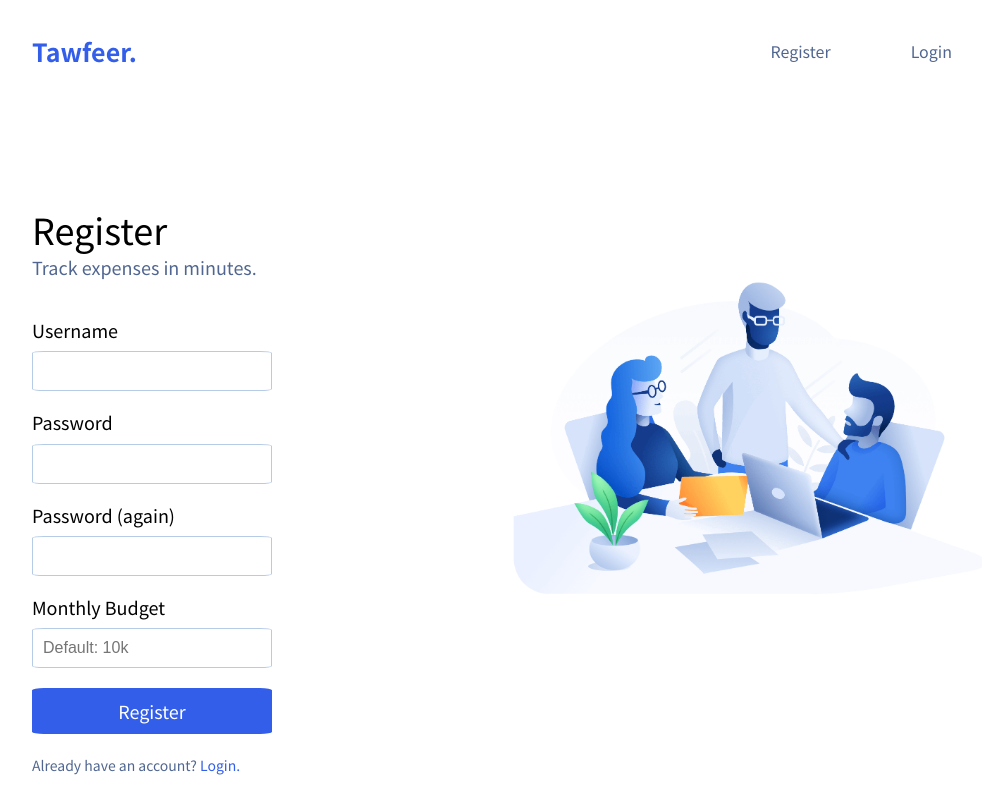
After one commit to oyasr/tawfeer, a Flask app: page /register in a window 1280 px wide. The commit adds this page. Shown: the whole page, without its empty margins (128-1110 px from the left). Run offline with Flask 2, Linux system fonts and the light colour scheme; some libraries are stand-ins or nearby versions.

Commit message:
Implemented register & logout

```diff
--- a/app.py
+++ b/app.py
@@ -1,6 +1,6 @@
 from cs50 import SQL
 from datetime import datetime
-from flask import Flask, request, render_template, redirect, url_for, session
+from flask import Flask, request, render_template, redirect, url_for, session, flash
 from flask_session import Session
 from tempfile import mkdtemp
 from werkzeug.exceptions import default_exceptions, HTTPException, InternalServerError
@@ -35,9 +35,21 @@ db = SQL('sqlite:///tawfeer.db')
 @app.route('/')
 @login_required
 def index():
-    return '<h1>Hello, World!</h1>'
+    return apology('TODO', 400)
 
-@app.route("/login", methods=["GET", "POST"])
+@app.route('/logout')
+@login_required
+def logout():
+    """Log user out"""
+
+    # Forget any user_id
+    session.clear()
+
+    # Redirect user to login form
+    return redirect("/")
+
+
+@app.route('/login', methods=['GET', 'POST'])
 def login():
     """Log user in"""
 
@@ -64,7 +76,7 @@ def login():
         # Ensure username exists and password is correct
         password = request.form.get('password')
         if len(rows) != 1 or not check_password_hash(rows[0]['hash'], password):
-            return apology('invalid username and/or password', 403)
+            return apology('Invalid username and/or password.', 403)
 
         # Remember which user has logged in
         session['user_id'] = rows[0]['id']
@@ -75,3 +87,73 @@ def login():
     # Method is GET
     else:
         return render_template("login.html")
+
+
+@app.route('/register', methods=['GET', 'POST'])
+def register():
+    """Register user"""
+
+    # Forget any user_id
+    session.clear()
+
+    # Method is POST
+    if request.method == 'POST':
+
+        # Get username, password & cash
+        username = request.form.get('username')
+        password = request.form.get('password')
+        password_again = request.form.get('password-again')
+        cash = request.form.get('cash')
+
+        # Ensure user submitted a name
+        if not username:
+            return apology('Missing a username?', 400)
+
+        # Ensure user submitted matching passwords
+        if not password or password != password_again:
+            return apology('Submit matching passwords.', 400)
+
+        # Check if username is unique
+        row = db.execute("""
+            SELECT COUNT(*) AS count
+            FROM users
+            WHERE username = :username;
+            """, username=username)
+
+        # Username taken
+        if row[0]["count"] > 0:
+            return apology("Username already taken.", 400)
+
+        # Generate password hash
+        password_hash = generate_password_hash(password)
+
+        # Add user to database
+        if not cash:
+            db.execute("""
+                INSERT INTO users (username, hash)
+                VALUES (:username, :hash);
+                """, username=username, hash=password_hash)
+        else:
+            db.execute("""
+                INSERT INTO users (username, hash, cash)
+                VALUES (:username, :hash, :cash);
+                """, username=username, hash=password_hash, cash=cash)
+
+        # Get user id
+        user_id = db.execute("""
+            SELECT id FROM users
+            WHERE username = :username;
+            """, username=username)
+
+        # Remember which user has logged in
+        session["user_id"] = user_id[0]["id"]
+
+        # Flash message
+        #flash("Registered successfully!")
+
+        # Redirect user to home page
+        return redirect("/")
+
+    # Method is GET
+    else:
+        return render_template("register.html")
--- a/static/styles.css
+++ b/static/styles.css
@@ -74,6 +74,11 @@ a {
     margin-top: 40px;
 }
 
+#navbar #logout {
+    margin-top: 30px;
+    float: right;
+}
+
 #navbar ul {
     list-style: none;
     float: right;
@@ -93,24 +98,24 @@ a {
     color:  #335eea;
 }
 
-/* Login */
-#login-form {
+/* Form */
+#primary-form {
     padding-top: 100px;
     font-size: 18px;
 }
 
-#login-form h1 {
+#primary-form h1 {
     font-weight: lighter;
     line-height: 1.5em;
     margin: 0;
 }
 
-#login-form p {
+#primary-form p {
     color: #506690;
     margin: 0;
 }
 
-#login-form form {
+#primary-form form {
     width: 50%;
     float: left;
     min-height: 100%;
@@ -118,25 +123,25 @@ a {
     overflow: hidden;
 }
 
-#login-form .login-img {
+#primary-form .form-img {
     width: 50%;
     float: right;
     min-height: 100%;
 }
 
-#login-form .login-img img {
+#primary-form .form-img img {
     display: block;
     margin: auto;
     width: 100%;
 }
 
-#login-form label {
+#primary-form label {
     display: block;
     margin-top: 20px;
     margin-bottom: 10px;
 }
 
-#login-form input {
+#primary-form input {
     width: 50%;
     padding: 10px;
     border: 1px solid #b6cbe6;
@@ -144,17 +149,55 @@ a {
     border-radius: 5%;
 }
 
-#login-form button {
+#primary-form button {
     margin: 20px 0px;
     width: 50%;
     font-family: 'Noto Sans HK', sans-serif;
 }
 
-#login-form form p {
+#primary-form form p {
     font-size: 14px;
 }
 
-#login-form input:focus {
+#primary-form input:focus {
     outline: none;
     border-color: #335eea;
 }
+
+/* Apology */
+#apology {
+    padding-top: 100px;
+    font-size: 18px;
+}
+
+#apology .apology-message {
+    width: 50%;
+    float: left;
+    text-align: center;
+    min-height: 100%;
+    padding: 20px 0px;
+    overflow: hidden;
+    padding-top: 150px;
+}
+
+#apology .apology-message h1 {
+    font-size: 70px;
+    font-weight: lighter;
+}
+
+#apology .apology-message p {
+    font-size: 20px;
+    color: #506690;
+}
+
+#apology .apology-img {
+    width: 50%;
+    float: right;
+    min-height: 100%;
+}
+
+#apology .apology-img img {
+    display: block;
+    margin: auto;
+    width: 100%;
+}
--- a/templates/layout.html
+++ b/templates/layout.html
@@ -18,12 +18,12 @@
             <div class="navbar">
                 <h2 class="logo"><a class="text-primary" href="/">Tawfeer.</a></h2>
                 {% if session.user_id %}
+                    <div id="logout"><a href="/logout" class="btn btn-primary">Log out</a></div>
                     <ul>
                         <li><a href="">Transactions</a></li>
                         <li><a href="">Insights</a></li>
                         <li><a href="">Budgets</a></li>
                     </ul>
-                    <div><a href="logout" class="btn">Logout</a></div>
                 {% else %}
                     <ul>
                         <li><a href="/register">Register</a></li>
--- a/templates/login.html
+++ b/templates/login.html
@@ -7,7 +7,7 @@
 
 <!-- Login Form -->
 {% block main %}
-    <div id="login-form">
+    <div id="primary-form">
         <div class="container">
             <h1>Log In</h1>
             <p>Track expenses in minutes.</p>
@@ -23,7 +23,7 @@
                 <button class="btn btn-primary" type="submit">Login</button>
                 <p>Don't have an account yet? <a class="text-primary" href="/register">Register.</a></p>
             </form>
-            <div class="login-img"><img src={{ url_for('static', filename = 'login.png') }} alt="Yoga girl illustration"></div>
+            <div class="form-img"><img src={{ url_for('static', filename='login.png') }} alt="Yoga girl illustration"></div>
         </div>
     </div>
 {% endblock %}
--- /dev/null
+++ b/templates/register.html
@@ -0,0 +1,37 @@
+{% extends "layout.html" %}
+
+<!-- Title -->
+{% block title %}
+    Register
+{% endblock %}
+
+<!-- Login Form -->
+{% block main %}
+    <div id="primary-form">
+        <div class="container">
+            <h1>Register</h1>
+            <p>Track expenses in minutes.</p>
+            <form action="/register" method="POST">
+                <div class="form-group">
+                    <label for="username">Username</label>
+                    <input autocomplete="off" name="username" id="username" type="text">
+                </div>
+                <div class="form-group">
+                    <label for="password">Password</label>
+                    <input  name="password" id="password" type="password">
+                </div>
+                <div class="form-group">
+                    <label for="password-again">Password (again)</label>
+                    <input  name="password-again" id="password-again" type="password">
+                </div>
+                <div class="form-group">
+                    <label for="cash">Monthly Budget</label>
+                    <input  name="cash" id="cash" type="number" min="1" placeholder="Default: 10k">
+                </div>
+                <button class="btn btn-primary" type="submit">Register</button>
+                <p>Already have an account? <a class="text-primary" href="/login">Login.</a></p>
+            </form>
+            <div class="form-img"><img src={{ url_for('static', filename='landing.png') }} alt="Three people chatting illustration"></div>
+        </div>
+    </div>
+{% endblock %}
```
Also changed, not shown: templates/apology.html (added, +20 -0 lines), static/apology.png (added), tawfeer.db.
